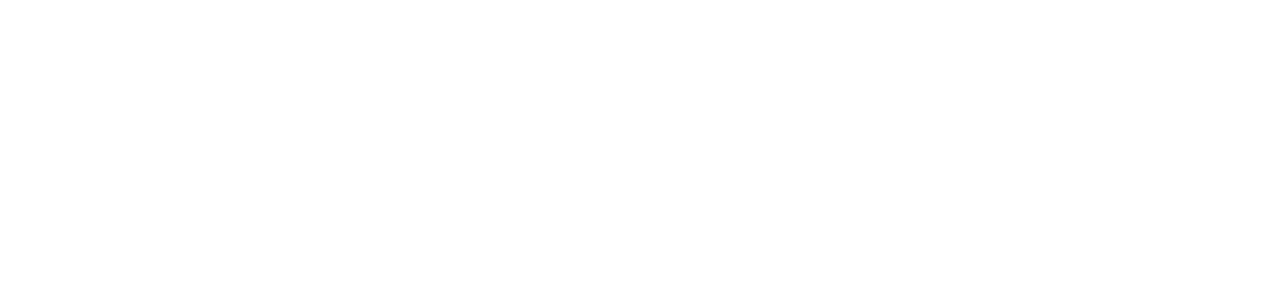
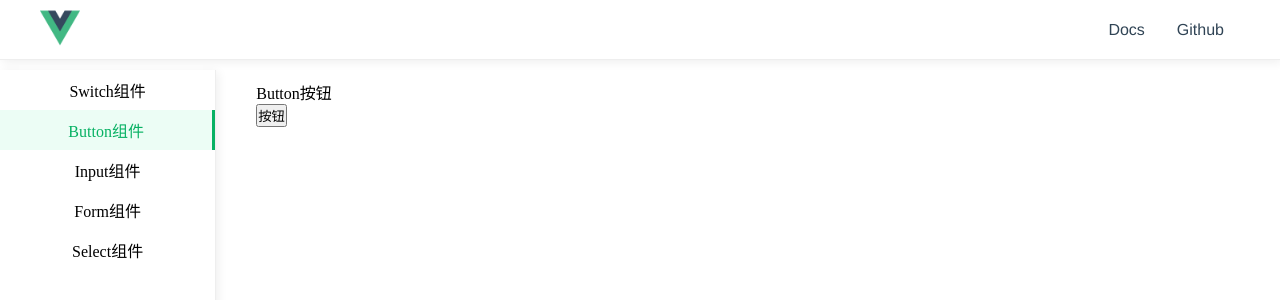
Before and after one commit to mywebc/le-vue, a Vue app: page /doc/button in a window 1280 px wide. Before the commit this address had no page. Shown: the top 300 px of the page. Built offline with nearby package versions, Linux system fonts and the light colour scheme.

Commit message:
button init

```diff
--- /dev/null
+++ b/src/components/ButtonDemo.vue
@@ -0,0 +1,22 @@
+<template>
+  <div class="butotn_doc">
+    <div>Button按钮</div>
+    <Button>按钮</Button>
+  </div>
+</template>
+
+<script lang="ts">
+import Button from "../lib/Button.vue";
+
+export default {
+  components: { Button }
+};
+</script>
+
+<style lang="scss" scoped>
+.butotn_doc {
+  width: 100%;
+  min-width: 100px;
+  padding: 10px 40px;
+}
+</style>
--- a/src/components/Doc/Aside.vue
+++ b/src/components/Doc/Aside.vue
@@ -3,6 +3,9 @@
     <ul class="aside_items">
       <li>
         <router-link to="/doc/switch" active-class="activeCurrent">Switch组件</router-link>
+      </li>
+       <li>
+        <router-link to="/doc/button" active-class="activeCurrent">Button组件</router-link>
       </li>
       <li>
         <router-link to="/doc/input" active-class="activeCurrent">Input组件</router-link>
--- /dev/null
+++ b/src/lib/Button.vue
@@ -0,0 +1,9 @@
+<template>
+  <button>
+    <slot />
+  </button>
+</template>
+
+<script lang="ts">
+export default {};
+</script>
```
Also changed, not shown: src/main.js (+23 -8 lines).
